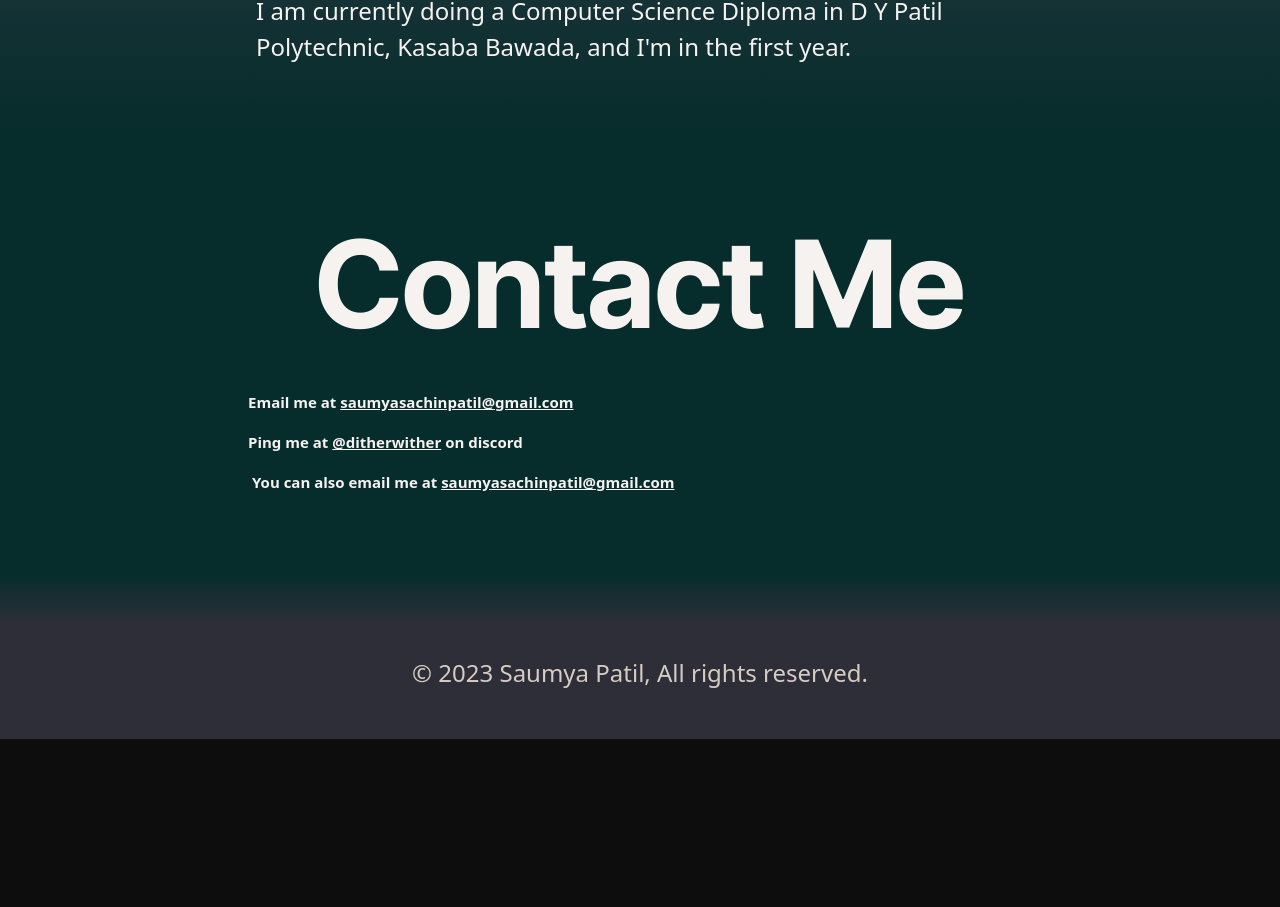
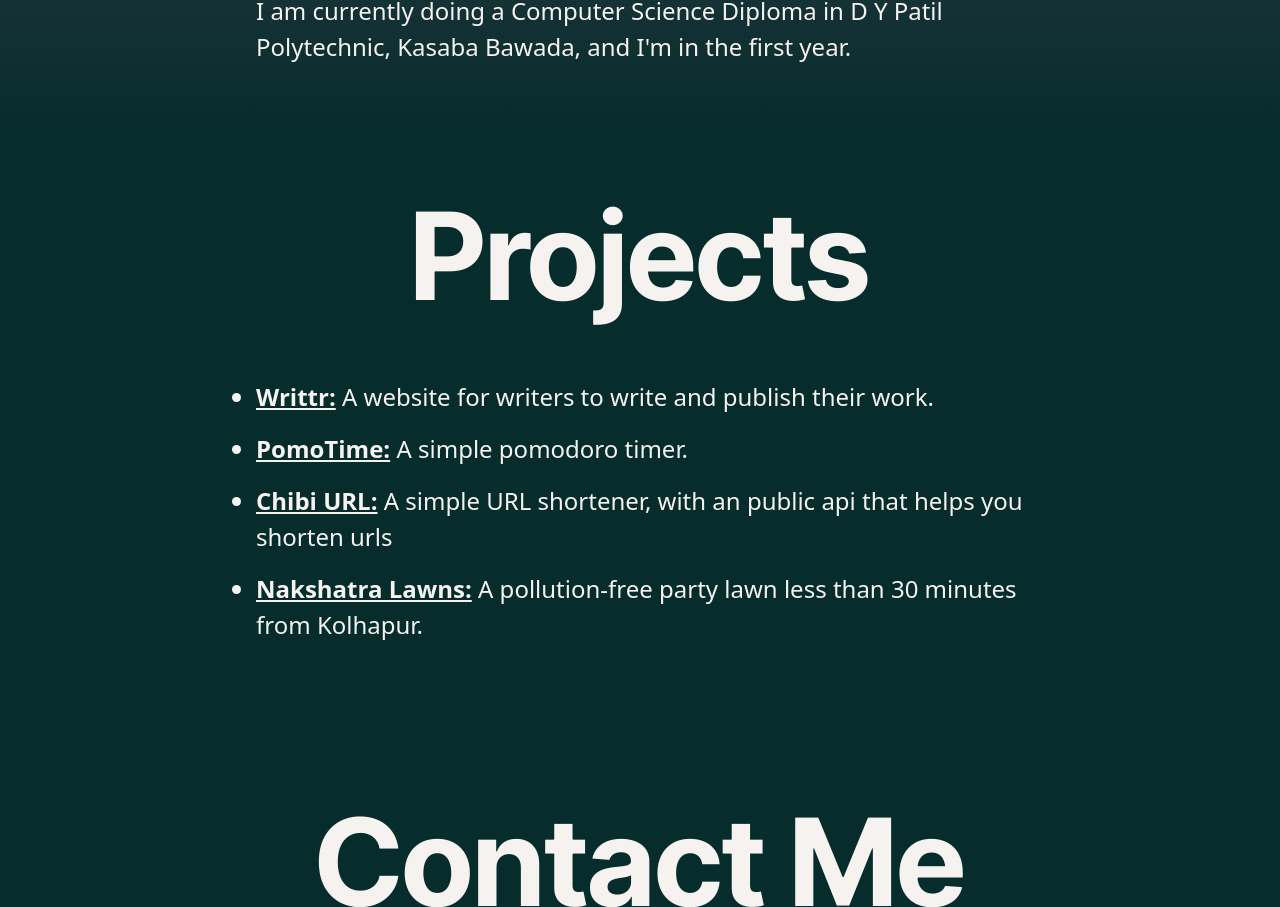
Before and after one commit to DitherWither/portfolio, a React (Vite) app: page / in a window 1280 px wide. Shown: the part 1918-2825 px from the top of the page. Before the commit the page ends 2657 px from the top, so only its background shows below. Built offline with nearby package versions, Linux system fonts and the light colour scheme; some icons are missing.

Commit message:
Add info about my projects

```diff
--- a/src/Home.tsx
+++ b/src/Home.tsx
@@ -6,6 +6,7 @@
             <Intro />
             <AboutMe />
             <EducationalQualifications />
+            <Projects />
             <ContactDetails />
         </>
     );
@@ -32,7 +33,9 @@
 function ContactDetails() {
     return (
         <section id="contact-details" className="bg-primary-900 p-9 py-16">
-            <h2 className="text-3xl md:text-5xl font-heading text-center">Contact Me</h2>
+            <h2 className="text-3xl md:text-5xl font-heading text-center">
+                Contact Me
+            </h2>
             <div className="flex justify-center items-center my-4">
                 <ul className="grow max-w-4xl flex flex-col gap-4 font-bold">
                     <li className="flex flex-row">
@@ -116,10 +119,12 @@
                 Education
             </h2>
             <div className="max-w-3xl md:text-xl">
-                <p className="mt-8"></p>I completed my 10th grade from the
-                National Institute of Open Schooling, and was homeschooled.
-                Before that, I have attended New English Medium School, Sanjay
-                Ghodawat International School, and Podar International School.
+                <p className="mt-8">
+                    I completed my 10th grade from the National Institute of
+                    Open Schooling, and was homeschooled. Before that, I have
+                    attended New English Medium School, Sanjay Ghodawat
+                    International School, and Podar International School.
+                </p>
                 <p className="mt-8">
                     I am currently doing a Computer Science Diploma in D Y Patil
                     Polytechnic, Kasaba Bawada, and I'm in the first year.
@@ -128,3 +133,62 @@
         </section>
     );
 }
+
+function Projects() {
+    return (
+        <section
+            id="educational-qualifications"
+            className="bg-primary-900 p-9 pb-16 flex justify-center items-center flex-col"
+        >
+            <h2 className="text-3xl md:text-5xl font-heading text-center">
+                Projects
+            </h2>
+            <div className="max-w-3xl md:text-xl">
+                <ul className="list-disc flex flex-col gap-4 mt-8">
+                    <li>
+                        <a
+                            href="https://writtr.web.app"
+                            target="_blank"
+                            className="underline font-bold"
+                        >
+                            Writtr:
+                        </a>{" "}
+                        A website for writers to write and publish their work.
+                    </li>
+                    <li>
+                        <a
+                            href="https://ditherwither.github.io/pomotime/"
+                            target="_blank"
+                            className="underline font-bold"
+                        >
+                            PomoTime:
+                        </a>{" "}
+                        A simple pomodoro timer.
+                    </li>
+                    <li>
+                        <a
+                            href="https://chibi.shuttleapp.rs/"
+                            target="_blank"
+                            className="underline font-bold"
+                        >
+                            Chibi URL:
+                        </a>{" "}
+                        A simple URL shortener, with an public api that helps
+                        you shorten urls
+                    </li>
+                    <li>
+                        <a
+                            href="https://nakshatralawns.netlify.app/"
+                            target="_blank"
+                            className="underline font-bold"
+                        >
+                            Nakshatra Lawns:
+                        </a>{" "}
+                        A pollution-free party lawn less than 30 minutes from
+                        Kolhapur.
+                    </li>
+                </ul>
+            </div>
+        </section>
+    );
+}
```
